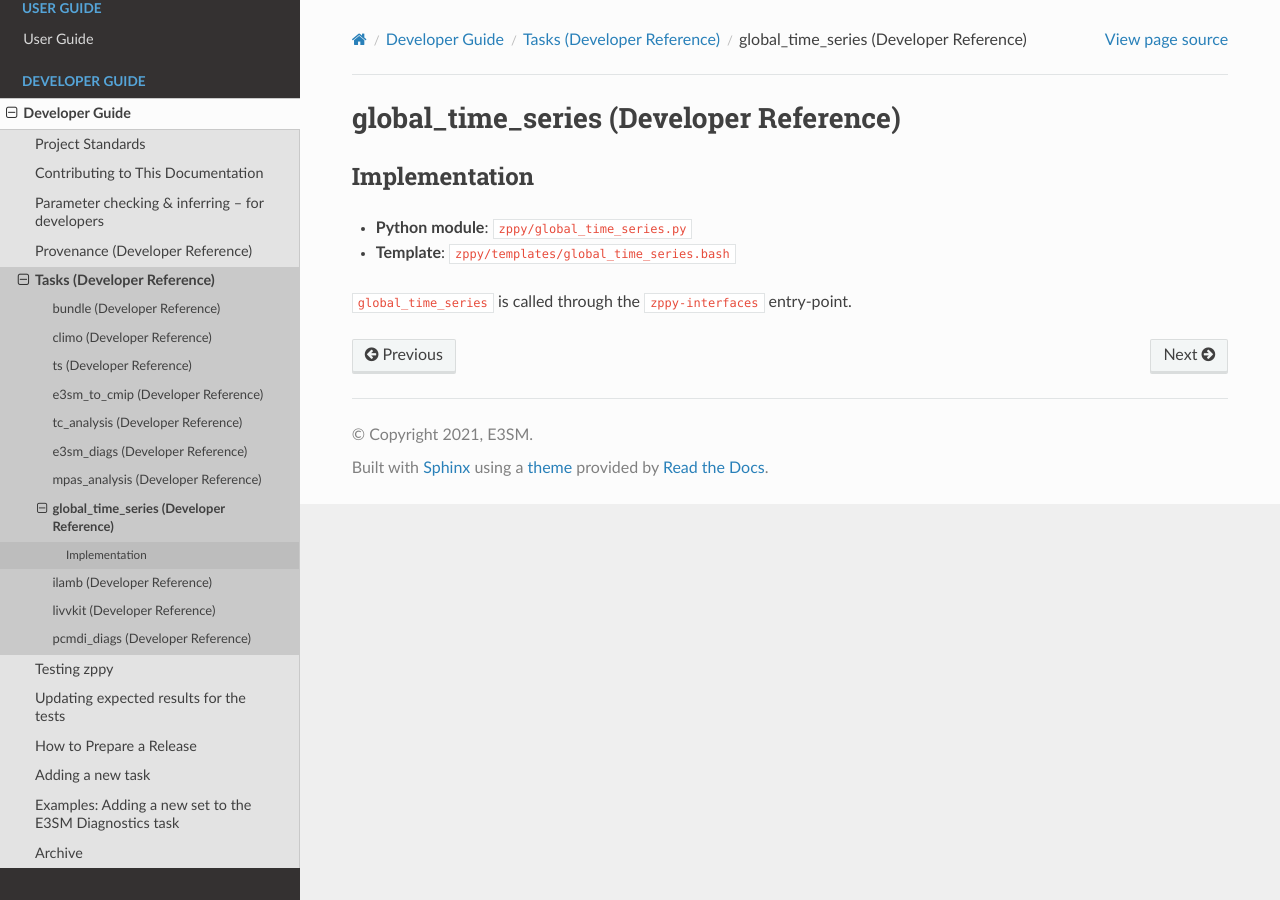
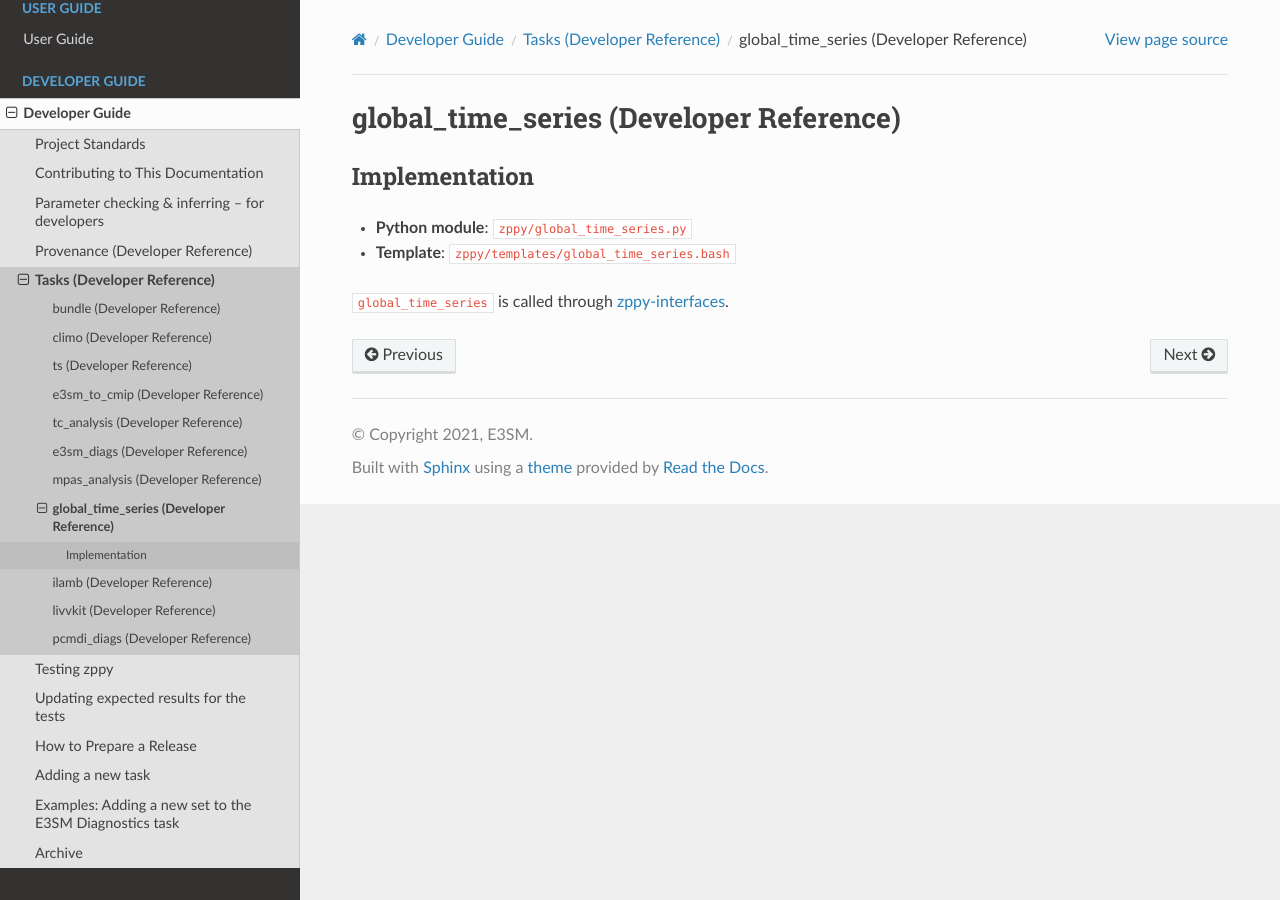
Before and after one commit to E3SM-Project/zppy, a Sphinx documentation site: the page built from docs/source/dev_guide/tasks/global_time_series.rst, in a window 1280 px wide. Built offline with Sphinx 7.4.7 and the Read the Docs theme 3.1.0, drawn with Linux system fonts in a browser that asks for light colours.

Commit message:
Add links to zi docs (#842)

```diff
--- a/docs/source/dev_guide/new_task.rst
+++ b/docs/source/dev_guide/new_task.rst
@@ -18,6 +18,8 @@ The ``zppy-interfaces`` package is meant to be a collection of tools that are to
 
 * ``global_time_series``: this functionality was initially implemented in the ``zppy`` bash template itself, but grew complex enough to require separation.
 * ``pcmdi_diags``: this is "glue code" to allow for seamless integration of the PCMDI Metrics Package with ``zppy``.
+
+``zppy-interfaces`` official documentation can be found `here <https://docs.e3sm.org/zppy-interfaces/_build/html/main/index.html>`_.
 
 The task's bash file
 =====================
--- a/docs/source/dev_guide/tasks/global_time_series.rst
+++ b/docs/source/dev_guide/tasks/global_time_series.rst
@@ -10,4 +10,4 @@ Implementation
 - **Template**: ``zppy/templates/global_time_series.bash``
 
 
-``global_time_series`` is called through the ``zppy-interfaces`` entry-point.
+``global_time_series`` is called through `zppy-interfaces <https://docs.e3sm.org/zppy-interfaces/_build/html/main/global_time_series.html>`_.
--- a/docs/source/dev_guide/tasks/pcmdi_diags.rst
+++ b/docs/source/dev_guide/tasks/pcmdi_diags.rst
@@ -13,3 +13,4 @@ Implementation
 ``variability_modes_cpl``, ``variability_modes_atm``, ``enso``,
 ``synthetic_plots``). The ``current_set`` parameter (or the subsection
 name) determines which set to run.
+``pcmdi_diags`` is called through `zppy-interfaces <https://docs.e3sm.org/zppy-interfaces/_build/html/main/pcmdi_diags.html>`_.
```
